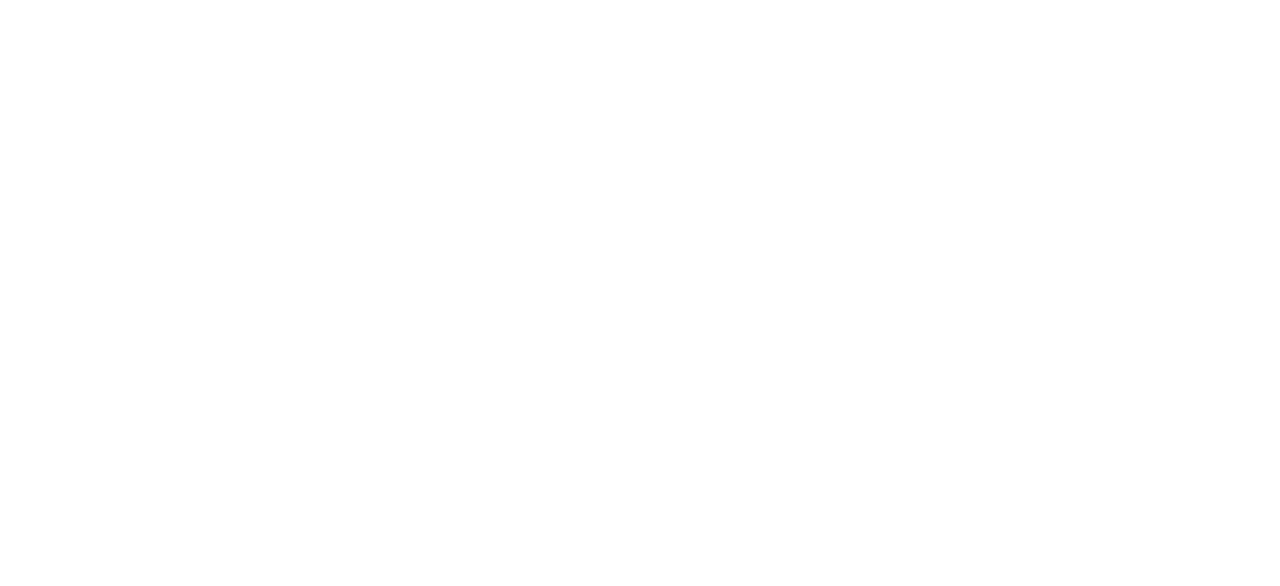
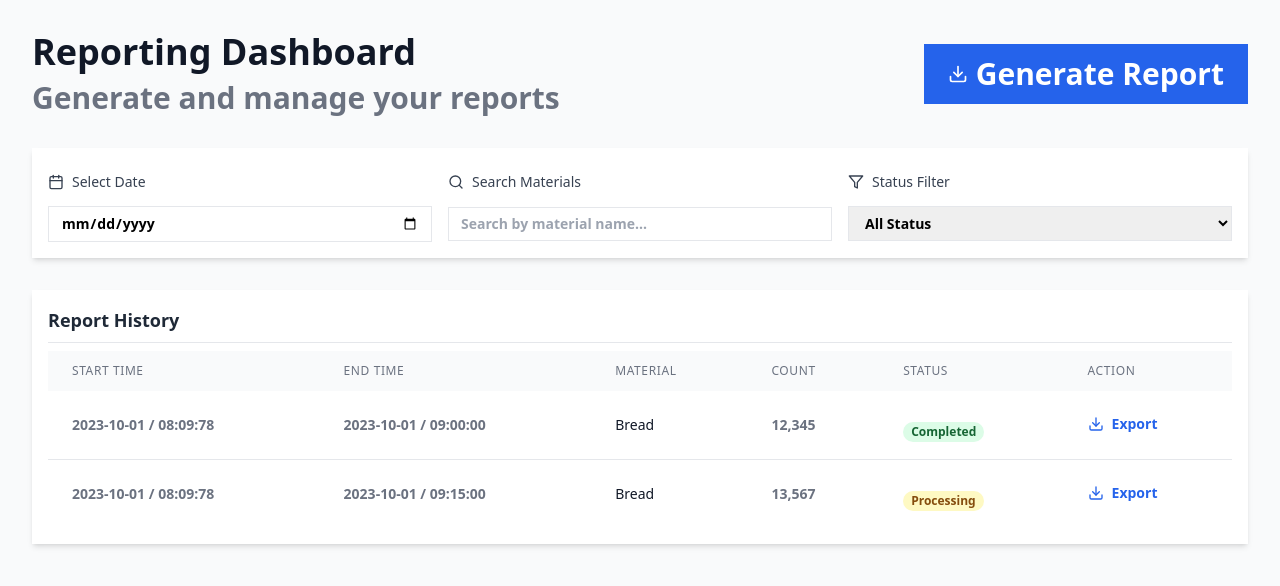
Before and after one commit to ulvi123/sayimbot, a React (Vite) app in the folder client/sayimbot-frontend/: page /reporting in a window 1280 px wide. Before the commit this address had no page. Shown: the top 586 px of the page. Built offline with nearby package versions, Linux system fonts and the light colour scheme.

Commit message:
reporting dashnbpard page

```diff
--- a/client/sayimbot-frontend/src/App.jsx
+++ b/client/sayimbot-frontend/src/App.jsx
@@ -3,6 +3,7 @@
 import Login from "./pages/Login";
 import Register from "./pages/Register";
 import Home from "./pages/Home";
+import ReportingPage from "./pages/Reporting";
 
 export default function App() {
   return (
@@ -12,6 +13,7 @@
           <Route path="/login" element={<Login/>}/>
           <Route path="/register" element={<Register/>}/>
           <Route path="/" element={<Home/>}/>
+          <Route path="/reporting" element={<ReportingPage/>}/>
         </Routes>
       </Router>
     </h1>
--- /dev/null
+++ b/client/sayimbot-frontend/src/components/ui/Card.jsx
@@ -0,0 +1,29 @@
+import React from 'react';
+
+const Card = ({ children }) => {
+    return (
+        <div className="bg-white shadow-md rounded-lg p-4">
+            {children}
+        </div>
+    );
+};
+
+export const CardHeader = ({ children }) => (
+    <div className="border-b border-gray-200 pb-2">
+        {children}
+    </div>
+);
+
+export const CardContent = ({ children }) => (
+    <div className="pt-2">
+        {children}
+    </div>
+);
+
+export const CardTitle = ({ children }) => (
+    <h2 className="text-lg font-semibold text-gray-800">
+        {children}
+    </h2>
+);
+
+export default Card;
--- /dev/null
+++ b/client/sayimbot-frontend/src/pages/Reporting.jsx
@@ -0,0 +1,141 @@
+import React, { useState } from 'react';
+import { Calendar, Download, Filter, RefreshCw, Search } from 'lucide-react';
+import Card, { CardContent, CardHeader, CardTitle } from "@/components/ui/Card";
+
+const ReportingPage = () => {
+  const [date, setDate] = useState('');
+  const [searchTerm, setSearchTerm] = useState('');
+  const [isLoading, setIsLoading] = useState(false);
+
+  const dataOverview = [
+    { startTime: '2023-10-01 / 08:09:78', endTime: '2023-10-01 / 09:00:00', material: 'Bread', count: '12,345', format: 'xlsx', status: 'Completed' },
+    { startTime: '2023-10-01 / 08:09:78', endTime: '2023-10-01 / 09:15:00', material: 'Bread', count: '13,567', format: 'xlsx', status: 'Processing' },
+  ];
+
+  const handleGenerate = () => {
+    setIsLoading(true);
+    setTimeout(() => {
+      setIsLoading(false);
+    }, 1500);
+  };
+
+  const filteredData = dataOverview.filter(data =>
+    data.material.toLowerCase().includes(searchTerm.toLowerCase())
+  );
+
+  return (
+    <div className="min-h-screen bg-gray-50 p-8">
+      <div className="max-w-7xl mx-auto space-y-8">
+        <div className="flex justify-between items-center">
+          <div>
+            <h1 className="text-4xl font-bold text-gray-900">Reporting Dashboard</h1>
+            <p className="text-gray-500 mt-2">Generate and manage your reports</p>
+          </div>
+          <button
+            onClick={handleGenerate}
+            className={`flex items-center gap-2 bg-blue-600 text-white px-6 py-3 rounded-lg hover:bg-blue-700 transition-all ${isLoading ? 'opacity-75 cursor-not-allowed' : ''}`}
+            disabled={isLoading}
+          >
+            {isLoading ? <RefreshCw className="w-5 h-5 animate-spin" /> : <Download className="w-5 h-5" />}
+            {isLoading ? 'Generating...' : 'Generate Report'}
+          </button>
+        </div>
+
+        <Card>
+          <CardContent className="pt-6">
+            <div className="flex flex-wrap gap-4">
+              <div className="flex-1 min-w-[200px]">
+                <label className="block text-sm font-medium text-gray-700 mb-2">
+                  <div className="flex items-center gap-2">
+                    <Calendar className="w-4 h-4" />
+                    Select Date
+                  </div>
+                </label>
+                <input
+                  type="date"
+                  value={date}
+                  onChange={(e) => setDate(e.target.value)}
+                  className="w-full px-3 py-1.5 border rounded-lg focus:ring-2 focus:ring-blue-500 focus:border-blue-500 text-sm"
+                />
+              </div>
+              <div className="flex-1 min-w-[200px]">
+                <label className="block text-sm font-medium text-gray-700 mb-2">
+                  <div className="flex items-center gap-2">
+                    <Search className="w-4 h-4" />
+                    Search Materials
+                  </div>
+                </label>
+                <input
+                  type="text"
+                  value={searchTerm}
+                  onChange={(e) => setSearchTerm(e.target.value)}
+                  placeholder="Search by material name..."
+                  className="w-full px-3 py-1.5 border rounded-lg focus:ring-2 focus:ring-blue-500 focus:border-blue-500 text-sm"
+                />
+              </div>
+              <div className="flex-1 min-w-[200px]">
+                <label className="block text-sm font-medium text-gray-700 mb-2">
+                  <div className="flex items-center gap-2">
+                    <Filter className="w-4 h-4" />
+                    Status Filter
+                  </div>
+                </label>
+                <select className="w-full px-3 py-1.5 border rounded-lg focus:ring-2 focus:ring-blue-500 focus:border-blue-500 text-sm">
+                  <option>All Status</option>
+                  <option>Completed</option>
+                  <option>Processing</option>
+                  <option>Failed</option>
+                </select>
+              </div>
+            </div>
+          </CardContent>
+        </Card>
+
+        <Card>
+          <CardHeader>
+            <CardTitle>Report History</CardTitle>
+          </CardHeader>
+          <CardContent>
+            <div className="overflow-x-auto">
+              <table className="w-full">
+                <thead>
+                  <tr className="bg-gray-50">
+                    <th className="px-6 py-3 text-left text-xs font-medium text-gray-500 uppercase tracking-wider">Start Time</th>
+                    <th className="px-6 py-3 text-left text-xs font-medium text-gray-500 uppercase tracking-wider">End Time</th>
+                    <th className="px-6 py-3 text-left text-xs font-medium text-gray-500 uppercase tracking-wider">Material</th>
+                    <th className="px-6 py-3 text-left text-xs font-medium text-gray-500 uppercase tracking-wider">Count</th>
+                    <th className="px-6 py-3 text-left text-xs font-medium text-gray-500 uppercase tracking-wider">Status</th>
+                    <th className="px-6 py-3 text-left text-xs font-medium text-gray-500 uppercase tracking-wider">Action</th>
+                  </tr>
+                </thead>
+                <tbody className="bg-white divide-y divide-gray-200">
+                  {filteredData.map((data, index) => (
+                    <tr key={index} className="hover:bg-gray-50 transition-colors">
+                      <td className="px-6 py-4 whitespace-nowrap text-sm text-gray-500">{data.startTime}</td>
+                      <td className="px-6 py-4 whitespace-nowrap text-sm text-gray-500">{data.endTime}</td>
+                      <td className="px-6 py-4 whitespace-nowrap text-sm font-medium text-gray-900">{data.material}</td>
+                      <td className="px-6 py-4 whitespace-nowrap text-sm text-gray-500">{data.count}</td>
+                      <td className="px-6 py-4 whitespace-nowrap">
+                        <span className={`px-2 inline-flex text-xs leading-5 font-semibold rounded-full ${data.status === 'Completed' ? 'bg-green-100 text-green-800' : 'bg-yellow-100 text-yellow-800'}`}>
+                          {data.status}
+                        </span>
+                      </td>
+                      <td className="px-6 py-4 whitespace-nowrap text-sm">
+                        <button className="inline-flex items-center gap-2 text-blue-600 hover:text-blue-800">
+                          <Download className="w-4 h-4" />
+                          Export
+                        </button>
+                      </td>
+                    </tr>
+                  ))}
+                </tbody>
+              </table>
+            </div>
+          </CardContent>
+        </Card>
+      </div>
+    </div>
+  );
+};
+
+export default ReportingPage;
```
